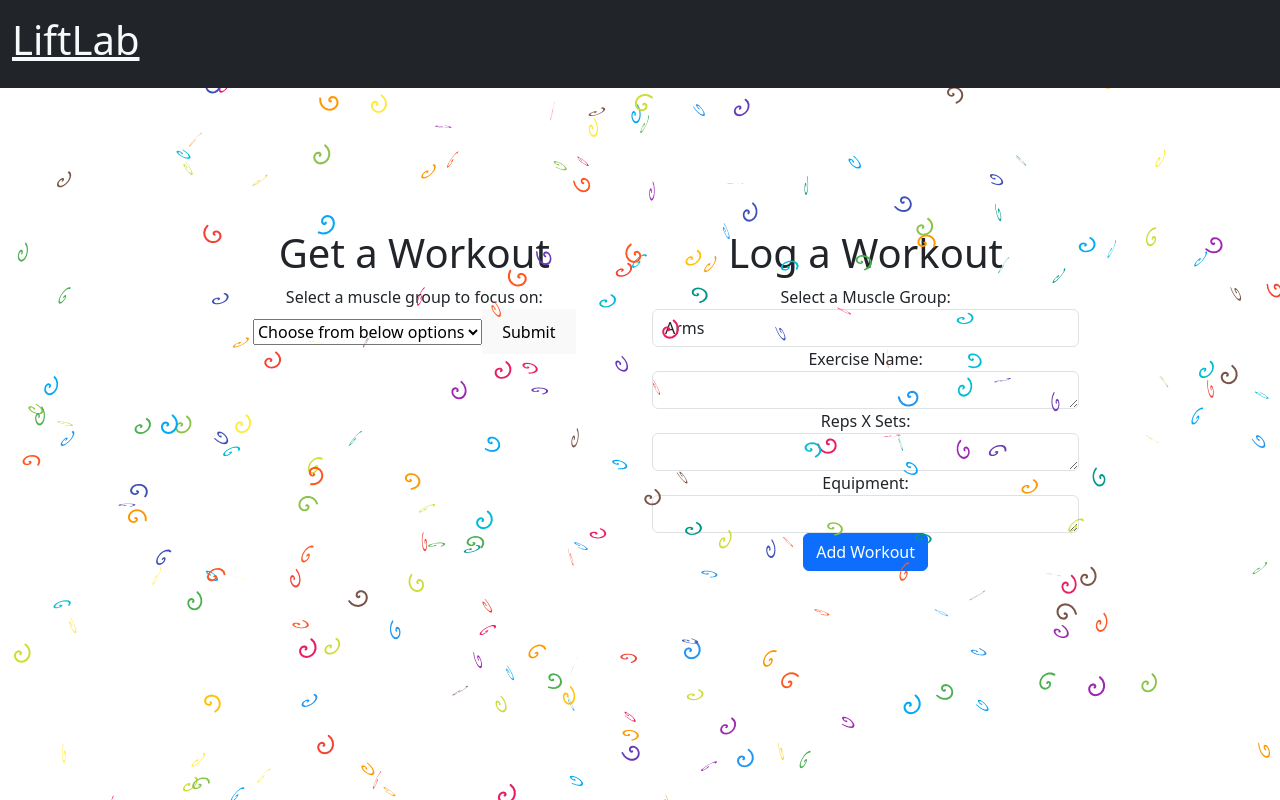
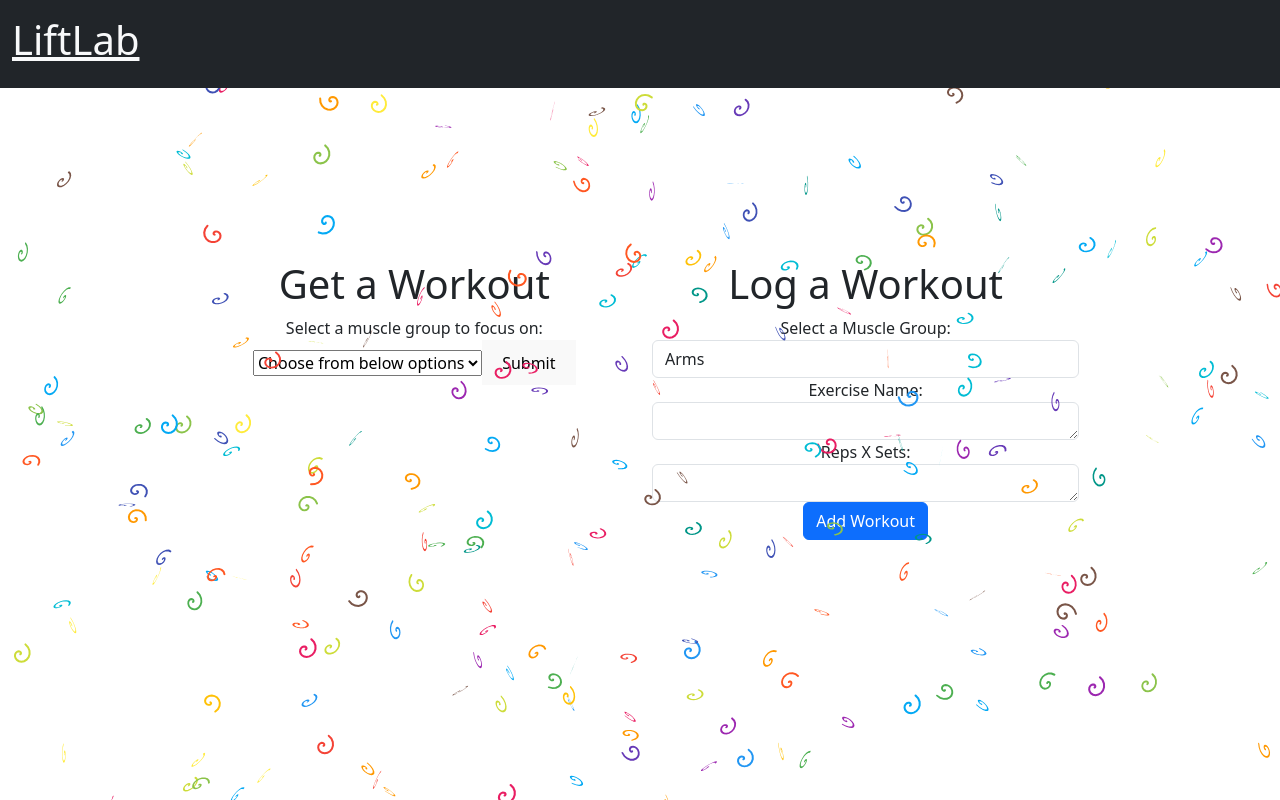
Before and after one commit to marielmetalios/liftlab, a React (Vite) app in the folder client/: page /FormPage in a window 1280 px wide. Built offline with nearby package versions, Linux system fonts and the light colour scheme.

Commit message:
pushing changes for deployment

```diff
--- a/client/src/components/form2.tsx
+++ b/client/src/components/form2.tsx
@@ -1,3 +1,125 @@
+// import { useState, FormEvent } from 'react';
+// import 'bootstrap/dist/css/bootstrap.min.css';
+
+// function Form2() {
+//   const [muscleGroup, setMuscleGroup] = useState('Arms');
+//   const [name, setName] = useState('');
+//   const [repSets, setRepSets] = useState('');
+//   const [message, setMessage] = useState<string>('');
+//   const [equipment, setEquipment] = useState('');
+
+//   const handleSubmit = async (e: FormEvent) => {
+//     e.preventDefault();
+
+//     const exerciseData = { muscleGroup, name, repSets };
+//     console.log('Exercise Data:', exerciseData);
+
+//     try {
+
+//       const exerciseResponse = await fetch('https://lift-lab.onrender.com/api/exercises/', {
+//         method: 'POST',
+//         headers: {
+//           'Content-Type': 'application/json',
+//         },
+//         body: JSON.stringify(exerciseData),
+//       });
+
+//       const exerciseResult = await exerciseResponse.json();
+//       console.log('Exercise Result:', exerciseResult);
+
+//       if (!exerciseResult.id) {
+//         setMessage('Failed to create exercise');
+//         return;
+//       }
+
+//       const equipmentDataToSend = { exerciseId: exerciseResult.id, equipment };
+//       console.log('Equipment Data:', equipmentDataToSend);
+
+//       // Send equipment data to the API with the external base URL
+//       const equipmentResponse = await fetch('https://lift-lab.onrender.com/api/equipment/', {
+//         method: 'POST',
+//         headers: {
+//           'Content-Type': 'application/json',
+//         },
+//         body: JSON.stringify(equipmentDataToSend),
+//       });
+
+//       if (!equipmentResponse.ok) {
+//         throw new Error('Failed to add equipment');
+//       }
+
+//       const equipmentResult = await equipmentResponse.json();
+//       console.log('Equipment Result:', equipmentResult);
+//       setMessage('Exercise and equipment added successfully');
+//     } catch (error) {
+//       console.error('Error:', error);
+//       setMessage('Error occurred while adding data');
+//     }
+//   };
+
+//   return (
+//     <div>
+//       <form onSubmit={handleSubmit}>
+//         <div className="form-group">
+//           <label htmlFor="exampleFormControlSelect1">Select a Muscle Group:</label>
+//           <select
+//             className="form-control"
+//             id="exampleFormControlSelect1"
+//             value={muscleGroup}
+//             onChange={(e) => setMuscleGroup(e.target.value)}
+//           >
+//             <option>Arms</option>
+//             <option>Legs</option>
+//             <option>Chest</option>
+//             <option>Core</option>
+//             <option>Back</option>
+//           </select>
+//         </div>
+//         <div className="form-group">
+//           <label htmlFor="nameTextarea">Exercise Name:</label>
+//           <textarea
+//             className="form-control"
+//             id="nameTextarea"
+//             rows={1}
+//             required
+//             value={name}
+//             onChange={(e) => setName(e.target.value)}
+//           ></textarea>
+//         </div>
+//         <div className="form-group">
+//           <label htmlFor="repSetsTextarea">Reps X Sets:</label>
+//           <textarea
+//             className="form-control"
+//             id="repSetsTextarea"
+//             rows={1}
+//             required
+//             value={repSets}
+//             onChange={(e) => setRepSets(e.target.value)}
+//           ></textarea>
+//         </div>
+//         <div className="form-group">
+//           <label htmlFor="equipmentTextarea">Equipment:</label>
+//           <textarea
+//             className="form-control"
+//             id="equipmentTextarea"
+//             rows={1}
+//             required
+//             value={equipment}
+//             onChange={(e) => setEquipment(e.target.value)}
+//           ></textarea>
+//         </div>
+//         <button className="btn btn-primary" type="submit">
+//           Add Workout
+//         </button>
+//       </form>
+
+//       {message && <p>{message}</p>}
+//     </div>
+//   );
+// }
+
+// export default Form2;
+
 import { useState, FormEvent } from 'react';
 import 'bootstrap/dist/css/bootstrap.min.css';
 
@@ -6,17 +128,15 @@ function Form2() {
   const [name, setName] = useState('');
   const [repSets, setRepSets] = useState('');
   const [message, setMessage] = useState<string>('');
-  const [equipment, setEquipment] = useState('');
 
   const handleSubmit = async (e: FormEvent) => {
     e.preventDefault();
 
+
     const exerciseData = { muscleGroup, name, repSets };
-    console.log('Exercise Data:', exerciseData);
 
     try {
-
-      const exerciseResponse = await fetch('https://lift-lab.onrender.com/api/exercises/', {
+      const response = await fetch('api/exercises/', {
         method: 'POST',
         headers: {
           'Content-Type': 'application/json',
@@ -24,36 +144,15 @@ function Form2() {
         body: JSON.stringify(exerciseData),
       });
 
-      const exerciseResult = await exerciseResponse.json();
-      console.log('Exercise Result:', exerciseResult);
-
-      if (!exerciseResult.id) {
-        setMessage('Failed to create exercise');
-        return;
+      if (response.ok) {
+        const result = await response.json();
+        setMessage(`Exercise added with ID: ${result.id}`);
+      } else {
+        setMessage('Failed to add exercise');
       }
-
-      const equipmentDataToSend = { exerciseId: exerciseResult.id, equipment };
-      console.log('Equipment Data:', equipmentDataToSend);
-
-      // Send equipment data to the API with the external base URL
-      const equipmentResponse = await fetch('https://lift-lab.onrender.com/api/equipment/', {
-        method: 'POST',
-        headers: {
-          'Content-Type': 'application/json',
-        },
-        body: JSON.stringify(equipmentDataToSend),
-      });
-
-      if (!equipmentResponse.ok) {
-        throw new Error('Failed to add equipment');
-      }
-
-      const equipmentResult = await equipmentResponse.json();
-      console.log('Equipment Result:', equipmentResult);
-      setMessage('Exercise and equipment added successfully');
     } catch (error) {
       console.error('Error:', error);
-      setMessage('Error occurred while adding data');
+      setMessage('Error occurred while adding exercise');
     }
   };
 
@@ -71,7 +170,7 @@ function Form2() {
             <option>Arms</option>
             <option>Legs</option>
             <option>Chest</option>
-            <option>Core</option>
+            <option>Abs</option>
             <option>Back</option>
           </select>
         </div>
@@ -97,17 +196,6 @@ function Form2() {
             onChange={(e) => setRepSets(e.target.value)}
           ></textarea>
         </div>
-        <div className="form-group">
-          <label htmlFor="equipmentTextarea">Equipment:</label>
-          <textarea
-            className="form-control"
-            id="equipmentTextarea"
-            rows={1}
-            required
-            value={equipment}
-            onChange={(e) => setEquipment(e.target.value)}
-          ></textarea>
-        </div>
         <button className="btn btn-primary" type="submit">
           Add Workout
         </button>
```
